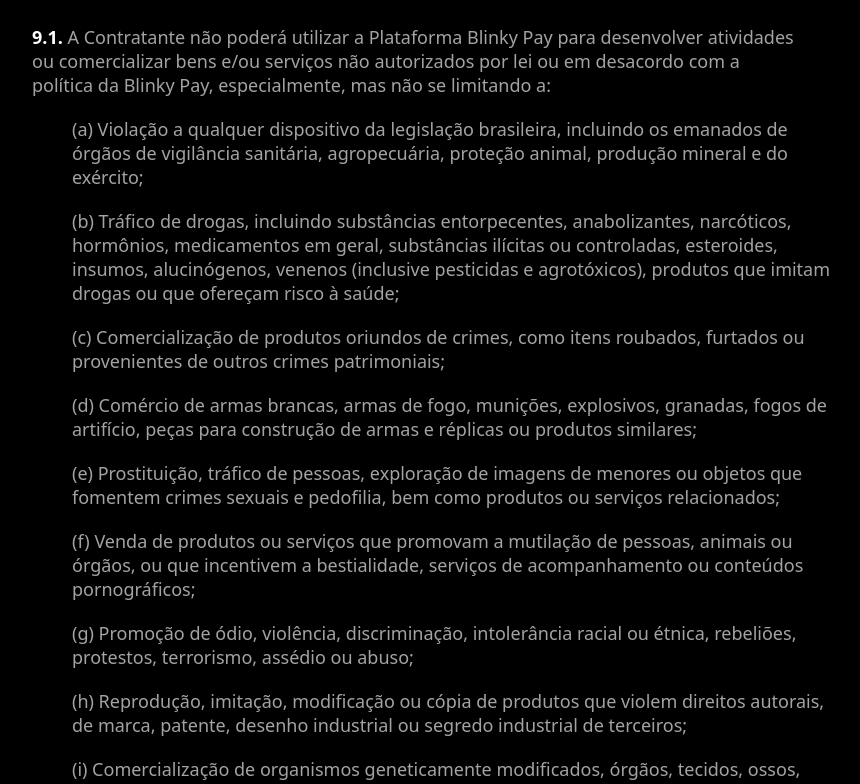
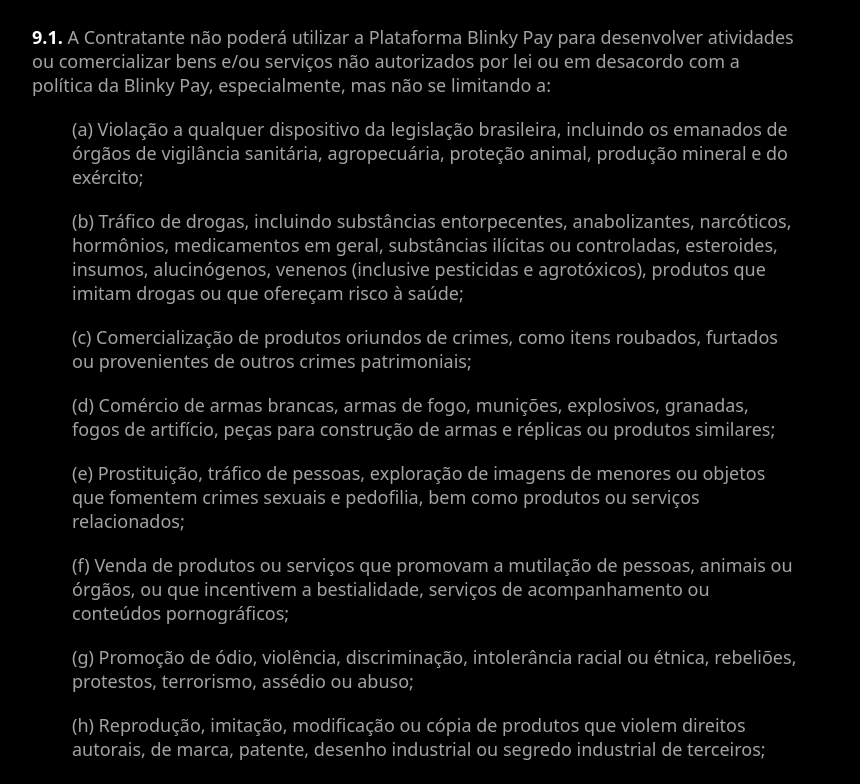
Before and after one commit to thalesmariiano/blinky-landing-page, a Nuxt app: page /termos-e-condicoes-de-uso in a window 1280 px wide. Shown: the part 8287-9071 px from the top of the page, without its empty margins (224-1084 px from the left). Built offline with nearby package versions, Linux system fonts and the light colour scheme.

Commit message:
fix: div overcoming scroll

```diff
--- a/pages/termos-e-condicoes-de-uso.vue
+++ b/pages/termos-e-condicoes-de-uso.vue
@@ -518,7 +518,7 @@
         Blinky Pay, especialmente, mas não se limitando a:
       </p>
 
-      <div class="w-full max-w-3xl mx-auto space-y-5 ml-10">
+      <div class="w-full max-w-3xl mx-auto space-y-5 pl-5 sm:pl-10">
         <p>
           (a) Violação a qualquer dispositivo da legislação brasileira,
           incluindo os emanados de órgãos de vigilância sanitária, agropecuária,
```
